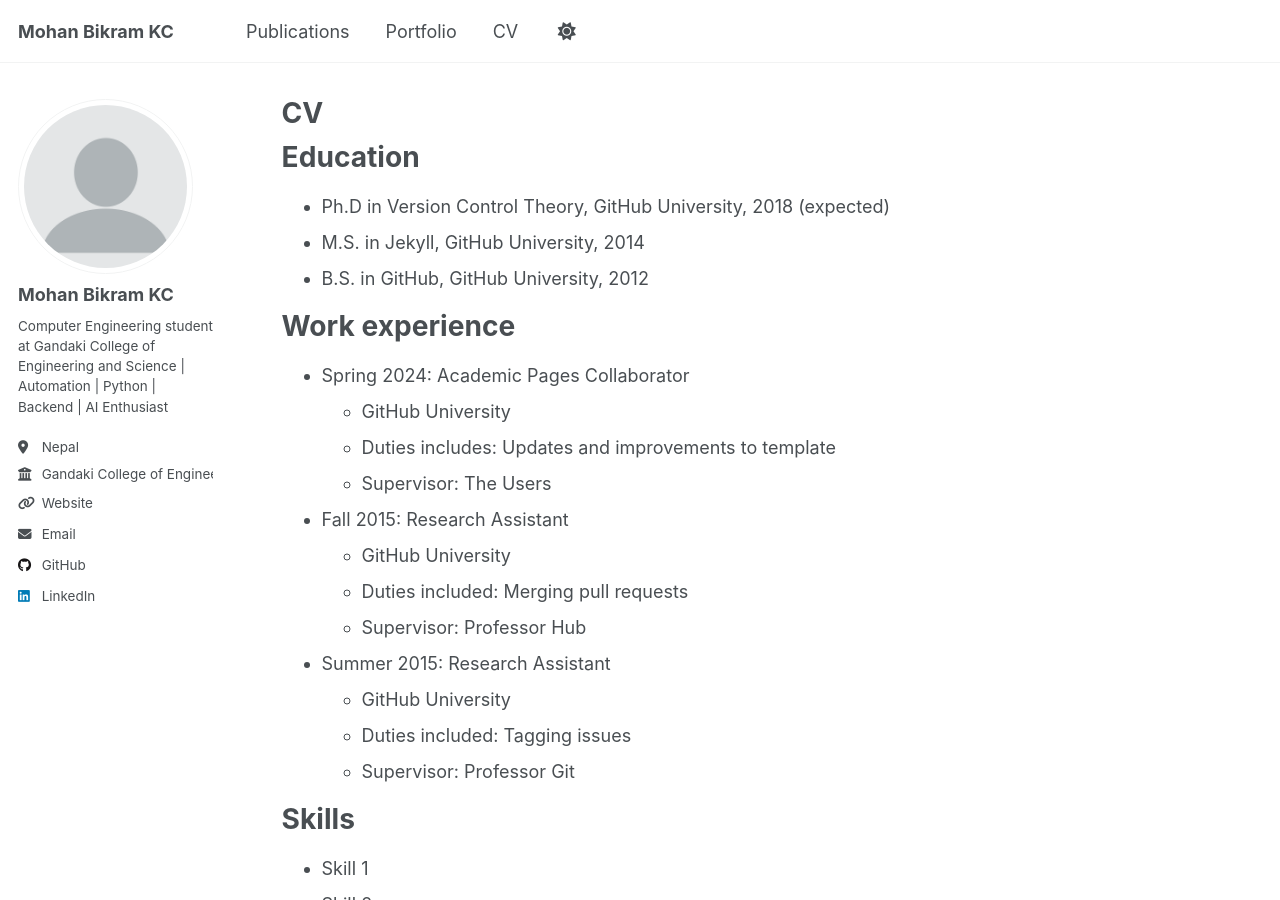
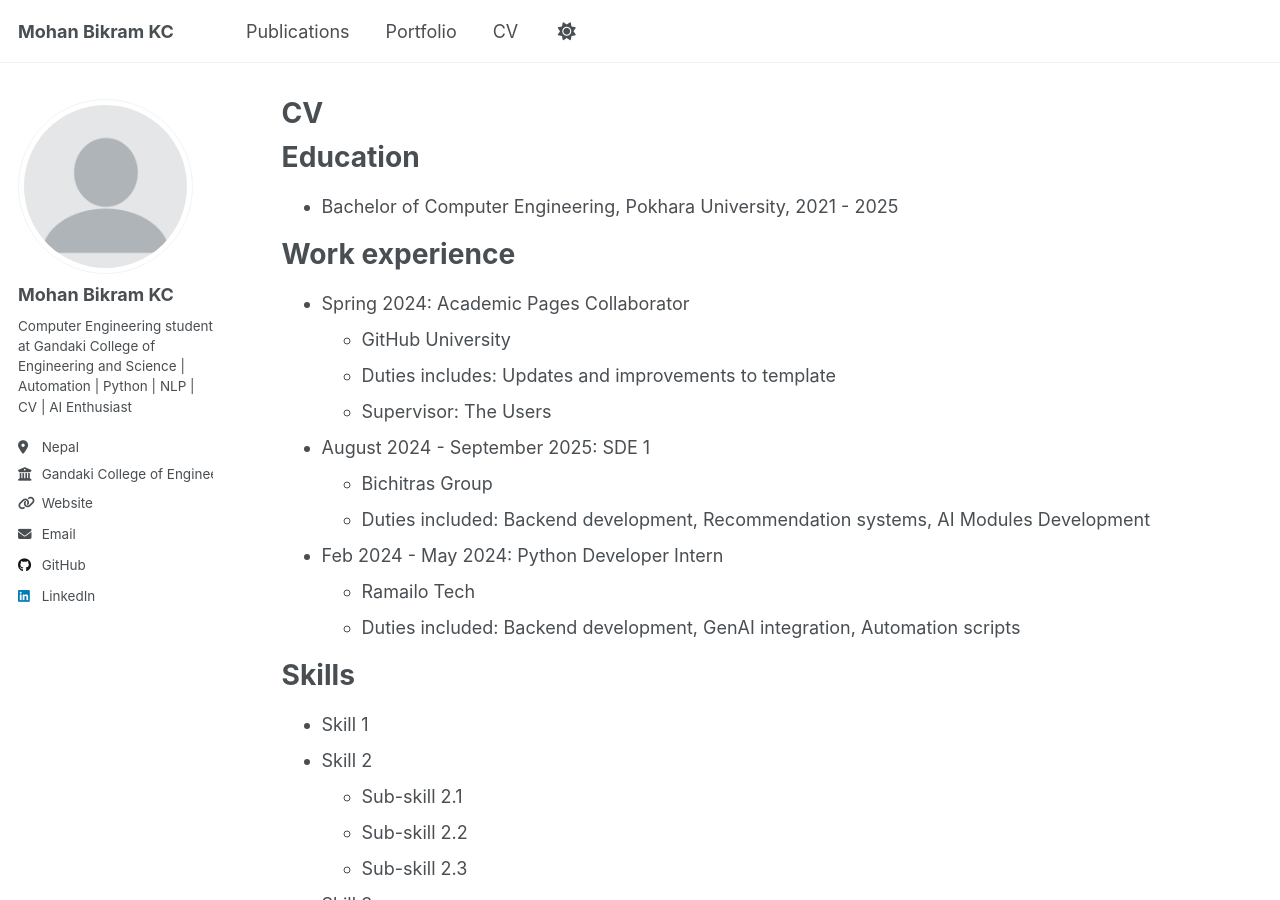
Before and after one commit to kayceem/kayceem.github.io, a Jekyll site: the page built from _pages/cv.md, in a window 1280 px wide and 900 px high. Built offline with Jekyll 4.4.1, drawn with Linux system fonts in a browser that asks for light colours; a script that is not in the unit is left out.

Commit message:
update: cv

```diff
--- a/_config.yml
+++ b/_config.yml
@@ -26,7 +26,7 @@
   avatar           : "profile.png"
   name             : "Mohan Bikram KC"
   pronouns         : # example: "she/her"
-  bio              : "Computer Engineering student at Gandaki College of Engineering and Science | Automation | Python | Backend | AI Enthusiast"
+  bio              : "Computer Engineering student at Gandaki College of Engineering and Science | Automation | Python | NLP | CV | AI Enthusiast"
   location         : "Nepal"
   employer         : "Gandaki College of Engineering and Science"
   uri              : "https://kcmohan.info.np/"
--- a/_pages/cv.md
+++ b/_pages/cv.md
@@ -11,9 +11,7 @@
 
 Education
 ======
-* Ph.D in Version Control Theory, GitHub University, 2018 (expected)
-* M.S. in Jekyll, GitHub University, 2014
-* B.S. in GitHub, GitHub University, 2012
+* Bachelor of Computer Engineering, Pokhara University, 2021 - 2025
 
 Work experience
 ======
@@ -22,15 +20,13 @@
   * Duties includes: Updates and improvements to template
   * Supervisor: The Users
 
-* Fall 2015: Research Assistant
-  * GitHub University
-  * Duties included: Merging pull requests
-  * Supervisor: Professor Hub
+* August 2024 - September 2025: SDE 1
+  * Bichitras Group
+  * Duties included: Backend development, Recommendation systems, AI Modules Development
 
-* Summer 2015: Research Assistant
-  * GitHub University
-  * Duties included: Tagging issues
-  * Supervisor: Professor Git
+* Feb 2024 - May 2024: Python Developer Intern
+  * Ramailo Tech
+  * Duties included: Backend development, GenAI integration, Automation scripts
 
 Skills
 ======
```
Also changed, not shown: _publications/2025-11-15-preprint-paper-2.md (+7 -1 lines).
